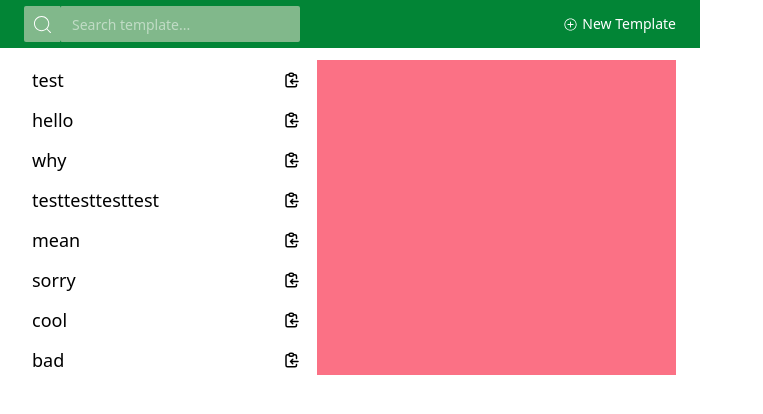
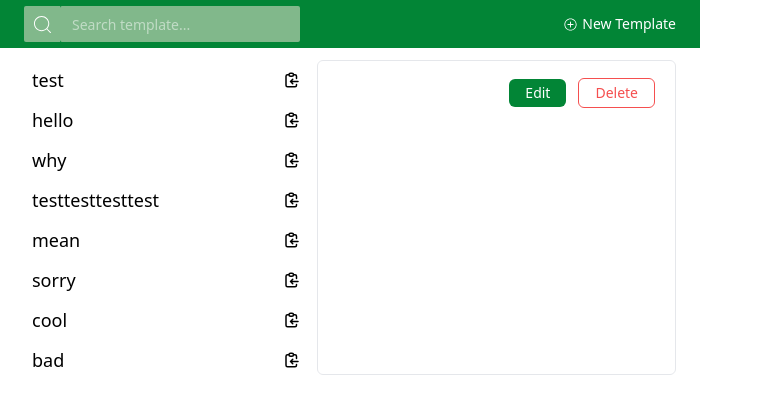
Before and after one commit to Yuji5117/draft-drawer-chrome-extention, a React (Vite) app: page / in a window 1280 px wide. Shown: the top 414 px of the page, without its empty margins (0-763 px from the left). Built offline with nearby package versions, Linux system fonts and the light colour scheme.

Commit message:
TemplateContentのヘッダーを実装

```diff
--- a/src/App.tsx
+++ b/src/App.tsx
@@ -1,4 +1,5 @@
 import { Header } from "./components/Header";
+import { TemplateContent } from "./components/TemplateContent";
 import { TemplateItem } from "./components/TemplateItem";
 
 const templates = [
@@ -29,7 +30,9 @@ function App() {
               ))}
             </ul>
           </div>
-          <div className="bg-rose-400 w-[55%] h-[315px] "></div>
+          <div className="w-[55%] h-[315px] border rounded-md">
+            <TemplateContent />
+          </div>
         </div>
       </main>
     </div>
--- /dev/null
+++ b/src/components/TemplateContent.tsx
@@ -0,0 +1,22 @@
+import { Button } from "./Button";
+
+export const TemplateContent = () => {
+  return (
+    <div className="flex flex-col">
+      <div className="h-16 flex items-center justify-end space-x-3">
+        <div>
+          <Button variant="primary" size="sm">
+            Edit
+          </Button>
+        </div>
+        <div className="pr-5">
+          <Button variant="danger" size="sm">
+            Delete
+          </Button>
+        </div>
+      </div>
+
+      <div></div>
+    </div>
+  );
+};
```
